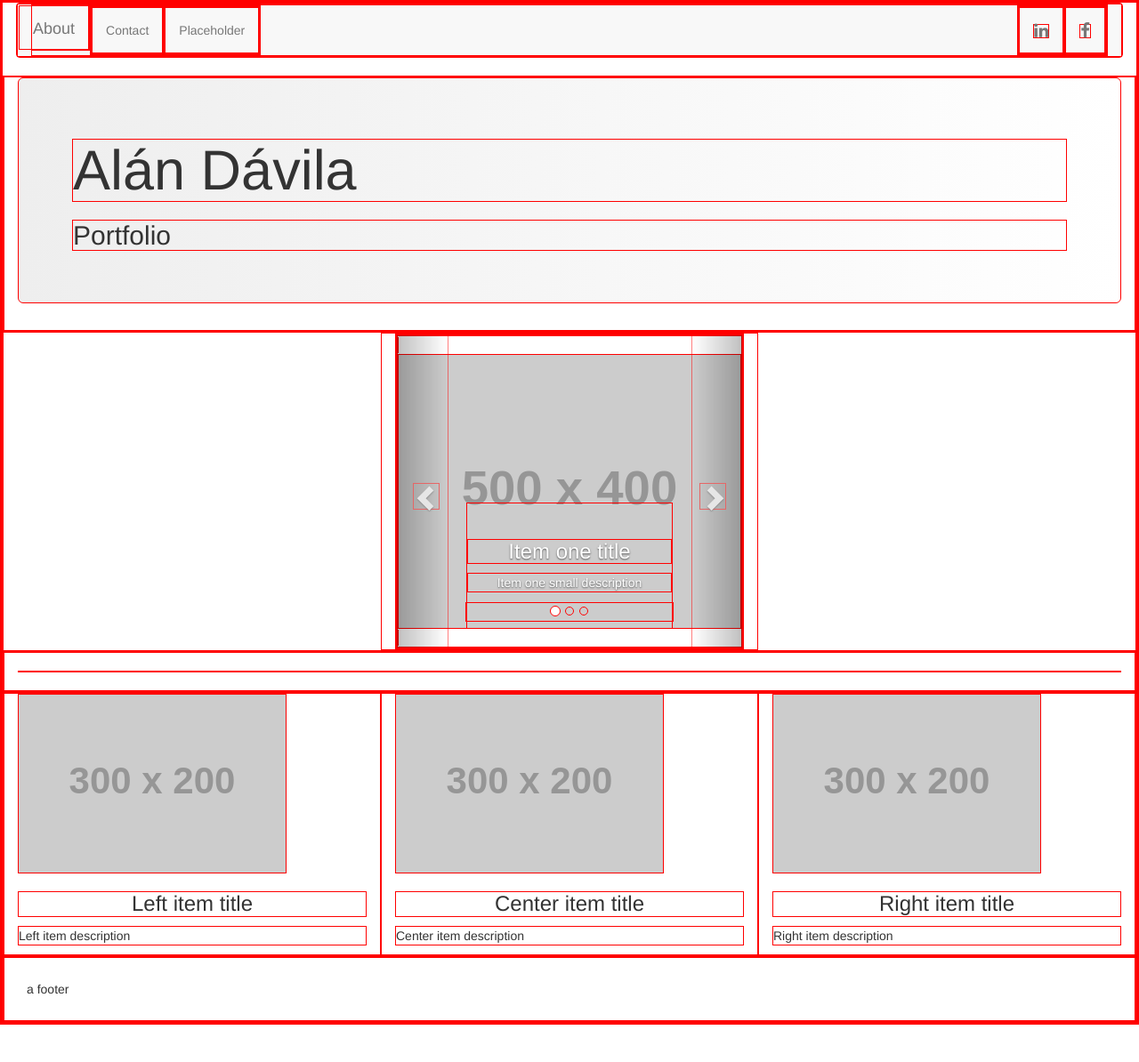
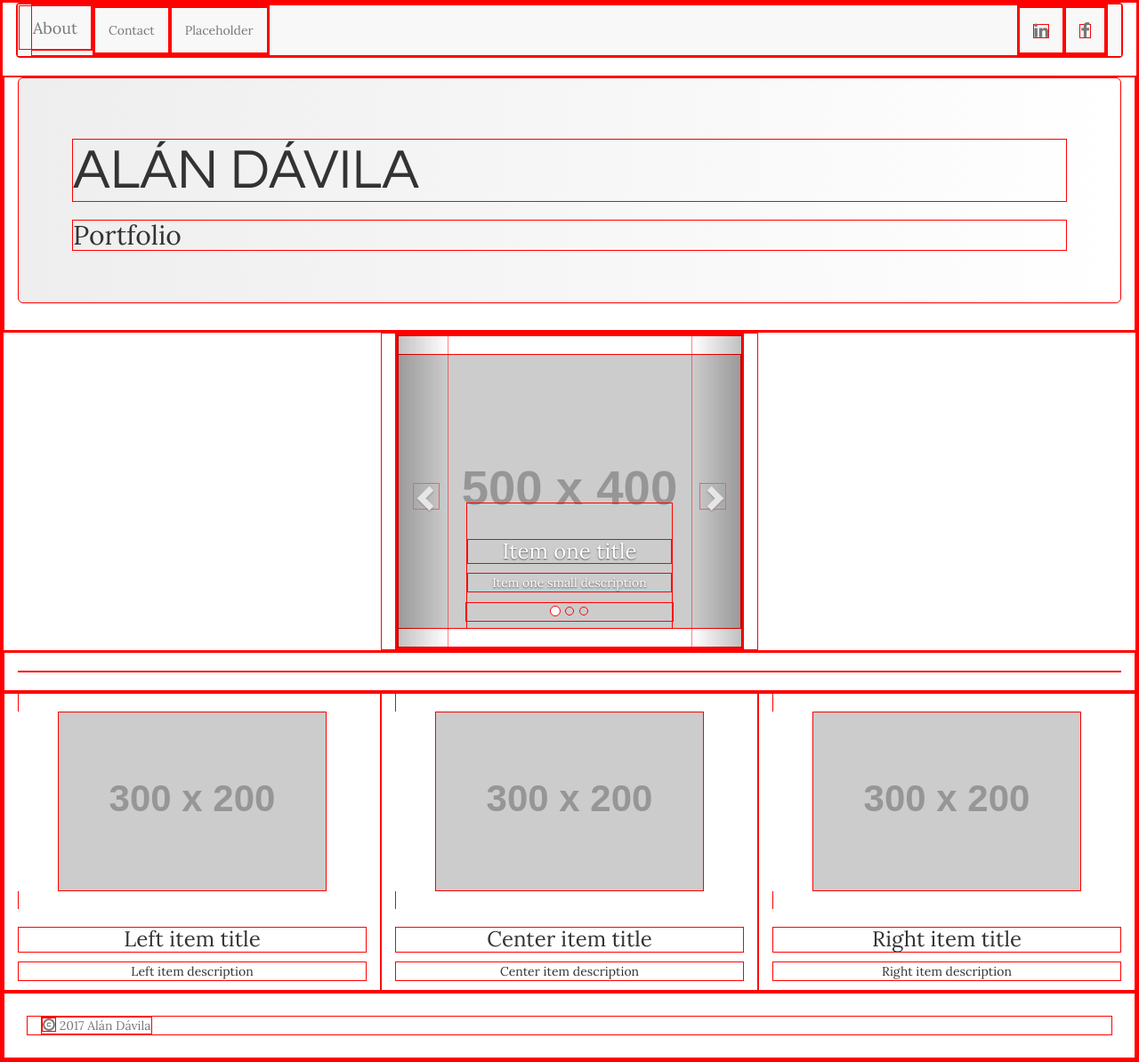
Before and after one commit to alandavila/portfolio, a PHP site: page /test.html in a window 1280 px wide. Shown: the whole page at 89% size. Before the commit the page ends 1152 px from the top, so only its background shows below. Run offline with PHP 8.4, Linux system fonts and the light colour scheme; grey boxes labelled with a size stand in for pictures from a placeholder-image service; some libraries are stand-ins or nearby versions.

Commit message:
changed name font, set images margin to "auto" and added copyright footer

```diff
--- a/css/style.css
+++ b/css/style.css
@@ -20,14 +20,9 @@
   padding: 25px;
 
 }
-.title_name {
-  padding: 25px;
-  font-size: -webkit-xxx-large;
-}
 
-.project_img {
-  margin: 15px;
-  padding: 10px;
+.img_main {
+  margin: auto;
 }
 
 .jumbotron_main {
@@ -36,6 +31,11 @@
 
 .text-thin {
   font-weight: 100;
+}
+
+.title_main {
+  font-family: 'Questrial', sans-serif;
+  text-transform: uppercase;
 }
 /*
 .row {
--- a/test.html
+++ b/test.html
@@ -5,14 +5,15 @@
     <meta charset="utf-8">
     <meta http-equiv="X-UA-Compatible" content="IE=edge">
     <title>Al&aacuten D&aacutevila's Portfolio</title>
-    <!--My local css file-->
-    <link href="css/style.css" rel="stylesheet" >
     <!--bootstrap framework-->
     <link rel="stylesheet" href="css/bootstrap.min.css">
     <!--social media fonts-->
     <link rel="stylesheet" href="css/font-awesome.min.css">
     <!--Google font style from https://fonts.google.com/-->
     <link href="https://fonts.googleapis.com/css?family=Lora" rel="stylesheet">
+    <link href="https://fonts.googleapis.com/css?family=Questrial" rel="stylesheet">
+    <!--My local css file-->
+    <link href="css/style.css" rel="stylesheet" >
     <!--Multi browser support-->
     <link rel="stylesheet" src="//normalize-css.googlecode.com/svn/trunk/normalize.css">
   </head>
@@ -51,7 +52,7 @@
       <div class="row">
         <div class="col-md-12">
           <div class="jumbotron jumbotron_main">
-            <h1 class="text-left">
+            <h1 class="text-left title_main">
               Al&aacute;n D&aacute;vila
             </h1>
             <h2>
@@ -75,7 +76,7 @@
             <div class="carousel-inner" role="listbox">
               <div class="item active">
                 <a href="https://getbootstrap.com/docs/3.3/css/#grid">
-                  <img class="img-responsive" src="http://placehold.it/500x400" alt="Item one slide">
+                  <img class="img-responsive img_main" src="http://placehold.it/500x400" alt="Item one slide">
                 </a>
                 <div class="carousel-caption">
                   <h3>Item one title</h3>
@@ -83,14 +84,18 @@
                 </div>
               </div>
               <div class="item">
-                <img class="img-responsive" src="http://placehold.it/500x400" alt="Item two slide">
+                <a href="https://getbootstrap.com/docs/3.3/css/#grid">
+                  <img class="img-responsive img_main" src="http://placehold.it/500x400" alt="Item two slide">
+                </a>
                 <div class="carousel-caption">
                   <h3>Item two title</h3>
                   <p>Item two small description</p>
                 </div>
               </div>
               <div class="item">
-                <img class="img-responsive" src="http://placehold.it/500x400" alt="Item three slide">
+                <a href="https://getbootstrap.com/docs/3.3/css/#grid">
+                  <img class="img-responsive img_main" src="http://placehold.it/500x400" alt="Item three slide">
+                </a>
                 <div class="carousel-caption">
                   <h3>Item three title</h3>
                   <p>Item three small description</p>
@@ -119,29 +124,41 @@
       <!--projects grid-->
       <div class="row">
         <div class="col-md-4">
-          <img class="img-responsive" src="http://placehold.it/300x200" alt="left image here">
+          <a href="https://getbootstrap.com/docs/3.3/css/#grid">
+            <img class="img-responsive img_main" src="http://placehold.it/300x200" alt="left image here">
+          </a>
           <h3 class="text-center">Left item title</h3>
-          <p>Left item description</p>
+          <p class="text-center">Left item description</p>
         </div>
         <div class="col-md-4">
-          <img class="img-responsive" src="http://placehold.it/300x200" alt="center image here">
+          <a href="https://getbootstrap.com/docs/3.3/css/#grid">
+            <img class="img-responsive img_main" src="http://placehold.it/300x200" alt="center image here">
+          </a>
           <h3 class="text-center">Center item title</h3>
-          <p>Center item description</p>
+          <p class="text-center">Center item description</p>
         </div>
         <div class="col-md-4">
-          <img class="img-responsive" src="http://placehold.it/300x200" alt="right image here">
+          <a href="https://getbootstrap.com/docs/3.3/css/#grid">
+            <img class="img-responsive img_main" src="http://placehold.it/300x200" alt="right image here">
+          </a>
           <h3 class="text-center">Right item title</h3>
-          <p>Right item description</p>
+          <p class="text-center">Right item description</p>
         </div>
       </div>
       <div class="row">
         <footer>
-          a footer
+          <div class="container-fluid">
+            <span class="text-muted">
+              <span class="glyphicon glyphicon-copyright-mark" aria-hidden="true"></span>
+                2017 Al&aacuten D&aacutevila
+            </span>
+        </div>
         </footer>
       </div>
     </div>
     <!-- jQuery (necessary for Bootstrap's JavaScript plugins) -->
-    <script src="https://ajax.googleapis.com/ajax/libs/jquery/1.12.4/jquery.min.js"></script>
+    <script src="js/jquery-3.2.1.min.js"></script>
+    <!--script src="https://ajax.googleapis.com/ajax/libs/jquery/1.12.4/jquery.min.js"></script-->
     <script src="js/bootstrap.min.js"></script>
   </body>
 </html>
```
